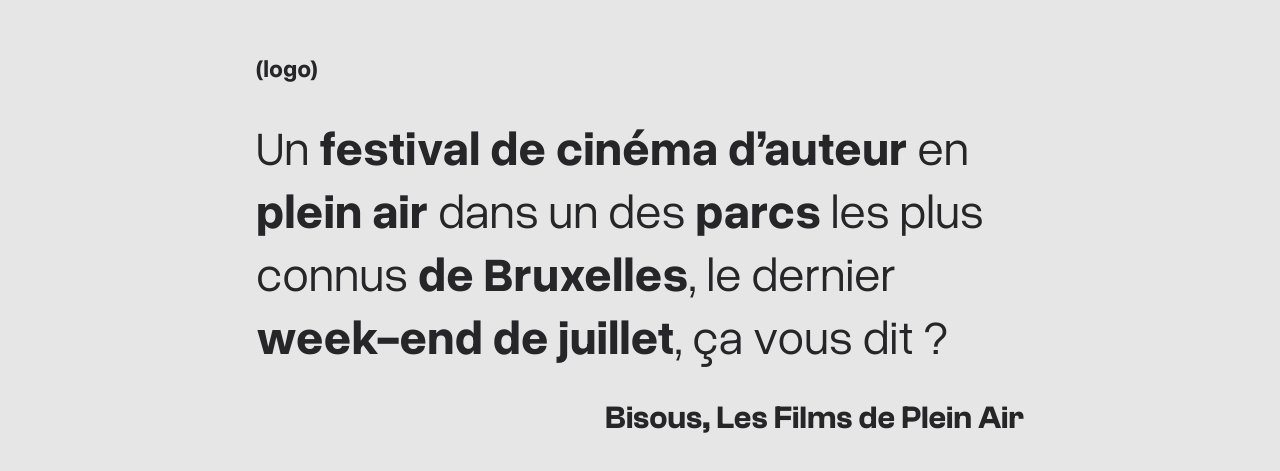
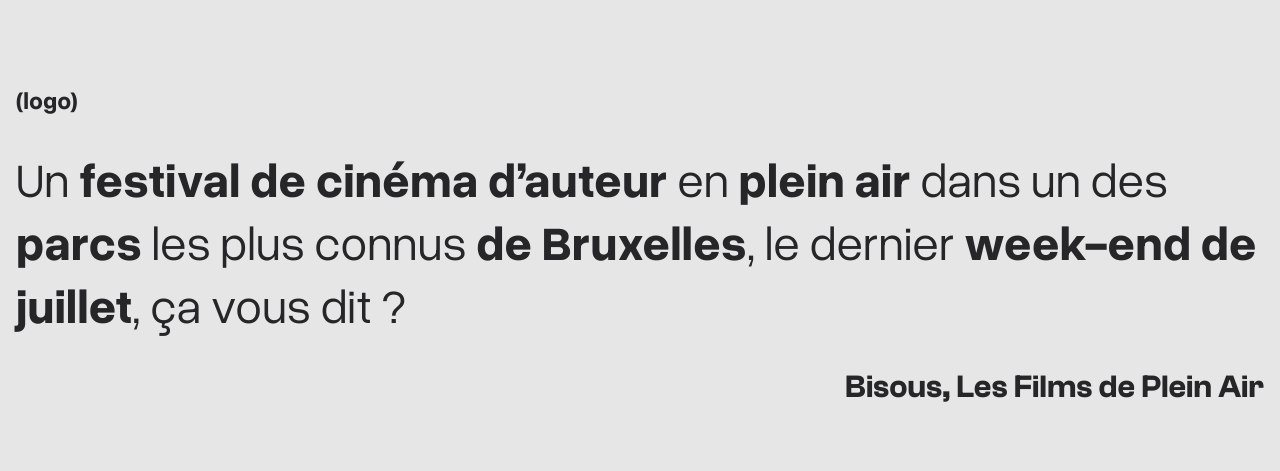
Before and after one commit to Palingenae/lfpa-directors-cut, a Next.js app: page / in a window 1280 px wide. Shown: the part 155-626 px from the top of the page. Built offline with nearby package versions, Linux system fonts and the light colour scheme.

Commit message:
UPDATE: basic hero

```diff
--- a/src/app/page.tsx
+++ b/src/app/page.tsx
@@ -2,9 +2,11 @@
   return (
     <main>
       <section className="hero">
+        <div className="hero__content">
           <h1>(logo)</h1>
           <p className="hero__presentation">Un <strong>festival de cinéma d’auteur</strong> en <strong>plein air</strong> dans un des <strong>parcs</strong> les plus connus <strong>de Bruxelles</strong>, le dernier <strong>week-end de juillet</strong>, ça vous dit ? </p>
           <p className="hero__greetings">Bisous, Les Films de Plein Air</p>
+        </div>
       </section>
     </main>
   )
--- a/src/assets/styles/components/_hero.scss
+++ b/src/assets/styles/components/_hero.scss
@@ -1,13 +1,21 @@
 .hero {
+    width: 100%;
     display: flex;
     height: 100vh;
-    flex-direction: column;
+    flex-grow: 1;
     justify-content: center;
-    gap: $spacing-200;
-    padding: $spacing-1600;
+    align-items: center;
+    padding: $spacing-100;
+    &__content {
+        display: flex;
+        flex-direction: column;
+        width: fit-content;
+        gap: $spacing-200;
+    }
     &__presentation {
         font-family: $font-text;
         font-size: 3rem;
+        max-width: 48ch;
     }
 
     &__greetings {
--- a/src/assets/styles/modules/_globals.scss
+++ b/src/assets/styles/modules/_globals.scss
@@ -45,3 +45,10 @@
 //     background-color: $black;
 //   }
 }
+
+// provisoire !
+.main {
+  display: flex;
+  justify-content: center;
+  align-items: center;
+}
```
Also changed, not shown: src/cms/src/globals/Homepage.ts (added, +14 -0 lines).
